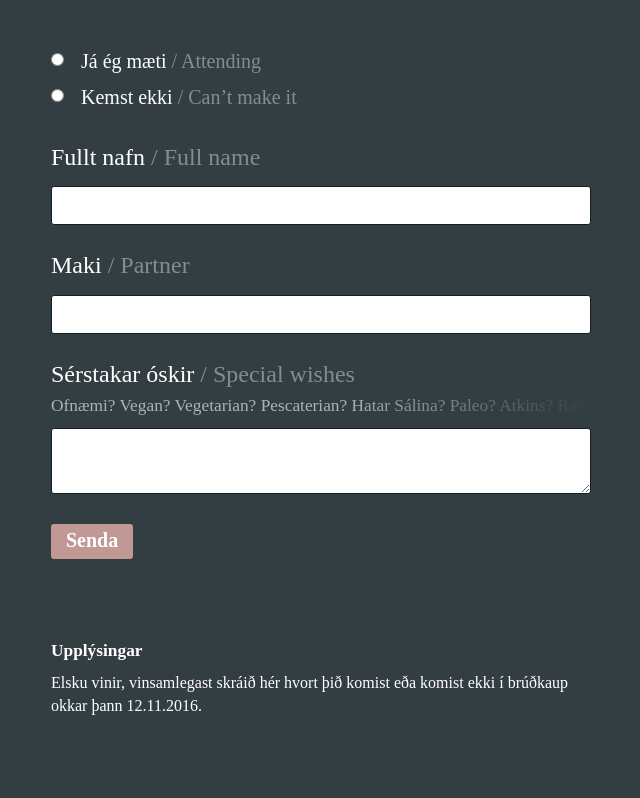
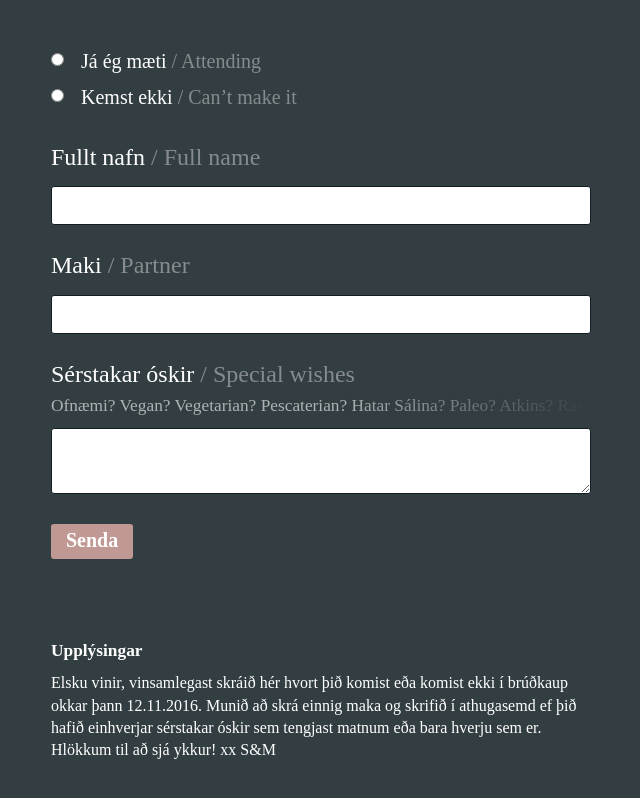
Before and after one commit to magnusberg/magnusberg.github.io, a plain HTML site: page index.html in a window 1280 px wide. Shown: the part 479-1277 px from the top of the page, without its empty margins (319-959 px from the left). Drawn offline with Linux system fonts and the light colour scheme.

Commit message:
Update index.html

```diff
--- a/index.html
+++ b/index.html
@@ -148,7 +148,8 @@
 
         <div class=info>
           <h3>Upplýsingar</h3>
-          <p class=intro>Elsku vinir, vinsamlegast skráið hér hvort þið komist eða komist ekki í brúðkaup okkar þann 12.11.2016.</p>
+          <p class=intro>Elsku vinir, vinsamlegast skráið hér hvort þið komist eða komist ekki í brúðkaup okkar þann 12.11.2016. Munið að skrá einnig maka og skrifið í athugasemd ef þið hafið einhverjar sérstakar óskir sem tengjast matnum eða bara hverju sem er. Hlökkum til að sjá ykkur! xx S&M
+</p>
         <div>
 
       </form>
```
